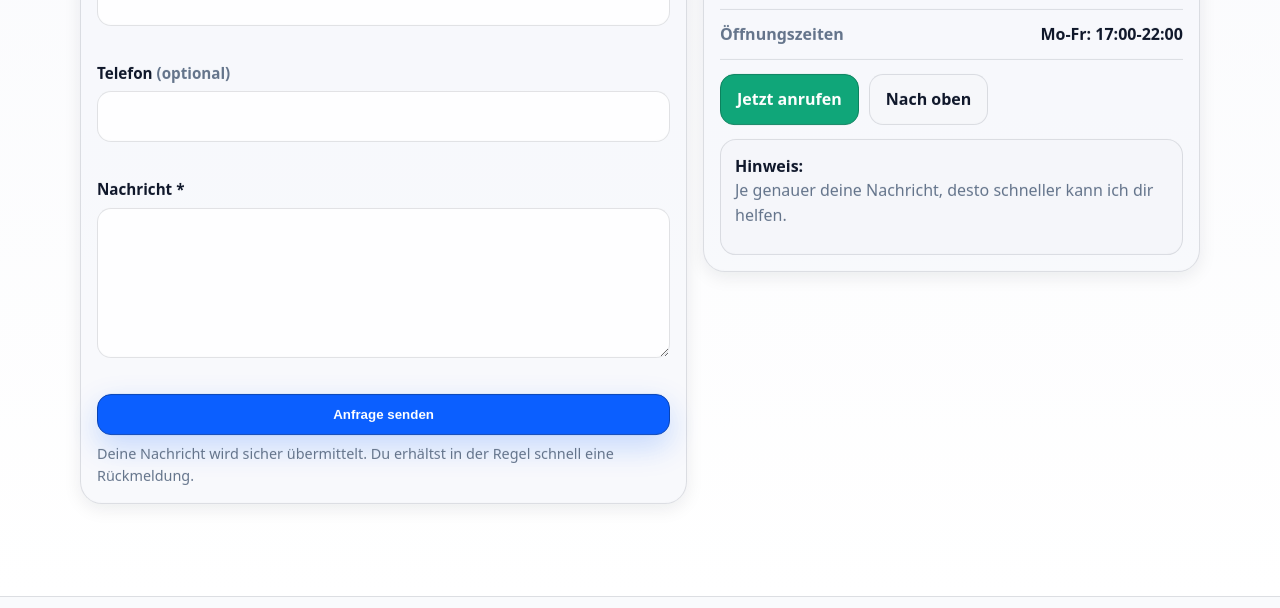
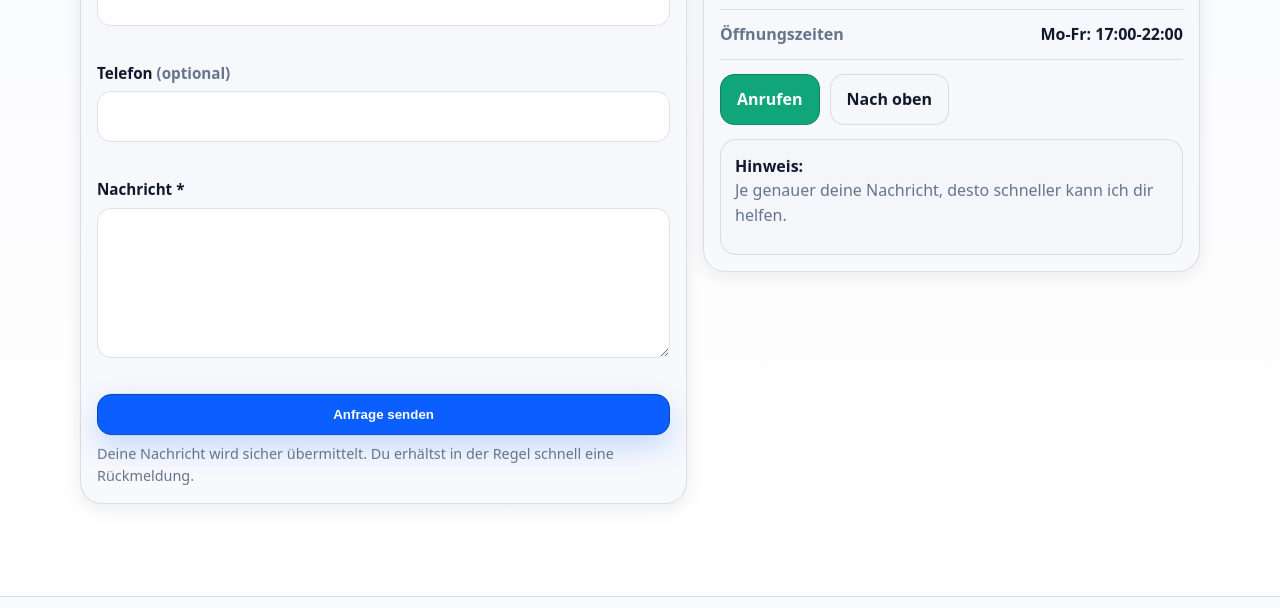
Before and after one commit to indextorben/torben.lehneke_homepage, a plain HTML site: page index.html in a window 1280 px wide. Shown: the part 4456-5064 px from the top of the page. Drawn offline with Linux system fonts and the light colour scheme.

Commit message:
Anrufbutton angepasst

```diff
--- a/index.html
+++ b/index.html
@@ -791,8 +791,11 @@
               </div>
 
               <div class="contact-actions">
-                <a class="btn btn-secondary" href="tel:[TELEFON]"
-                  >Jetzt anrufen</a
+                <a
+                  class="btn btn-secondary"
+                  href="tel:01733734023"
+                  aria-label="Jetzt anrufen: 01733734023"
+                  >Anrufen</a
                 >
                 <a class="btn btn-ghost" href="index.html">Nach oben</a>
               </div>
```
